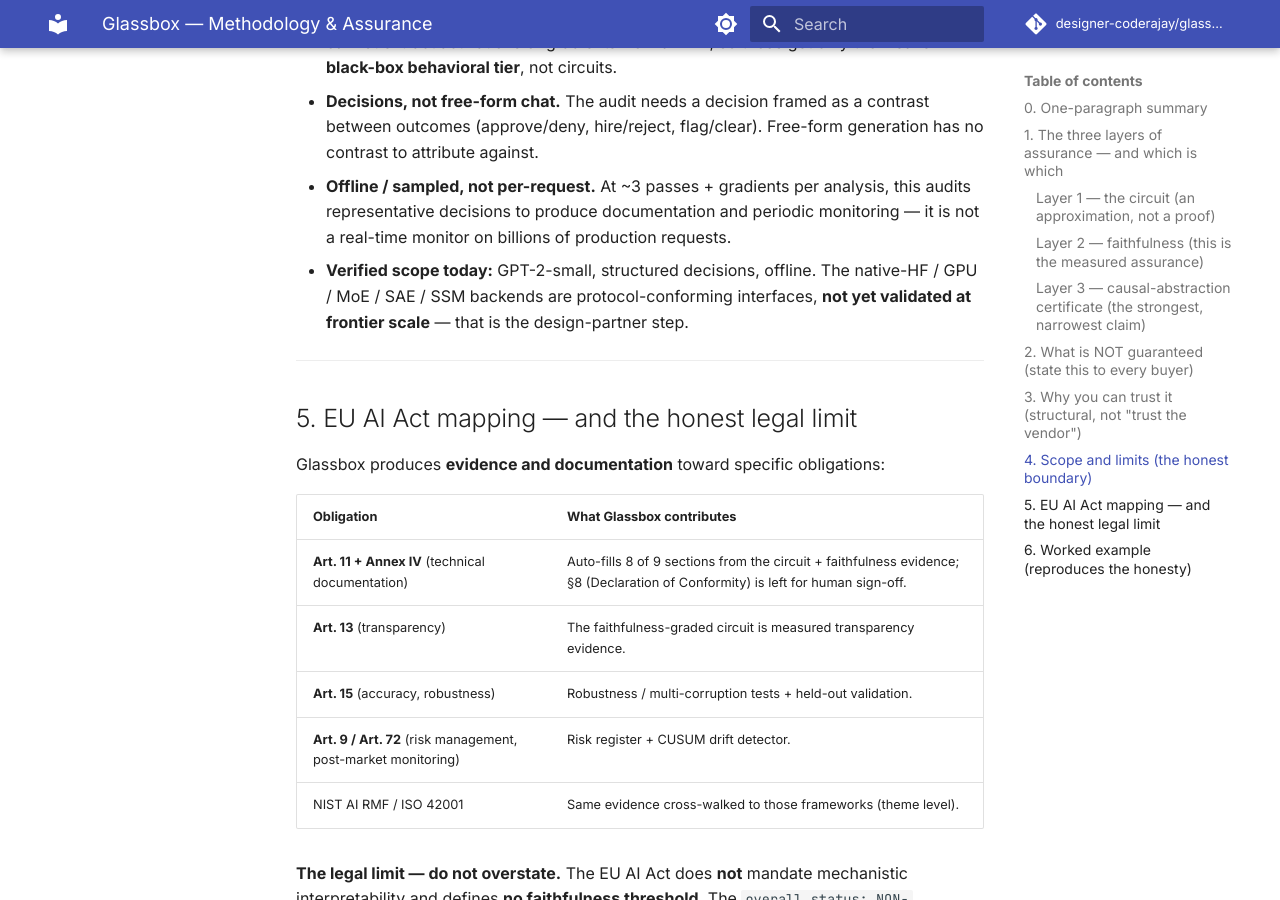
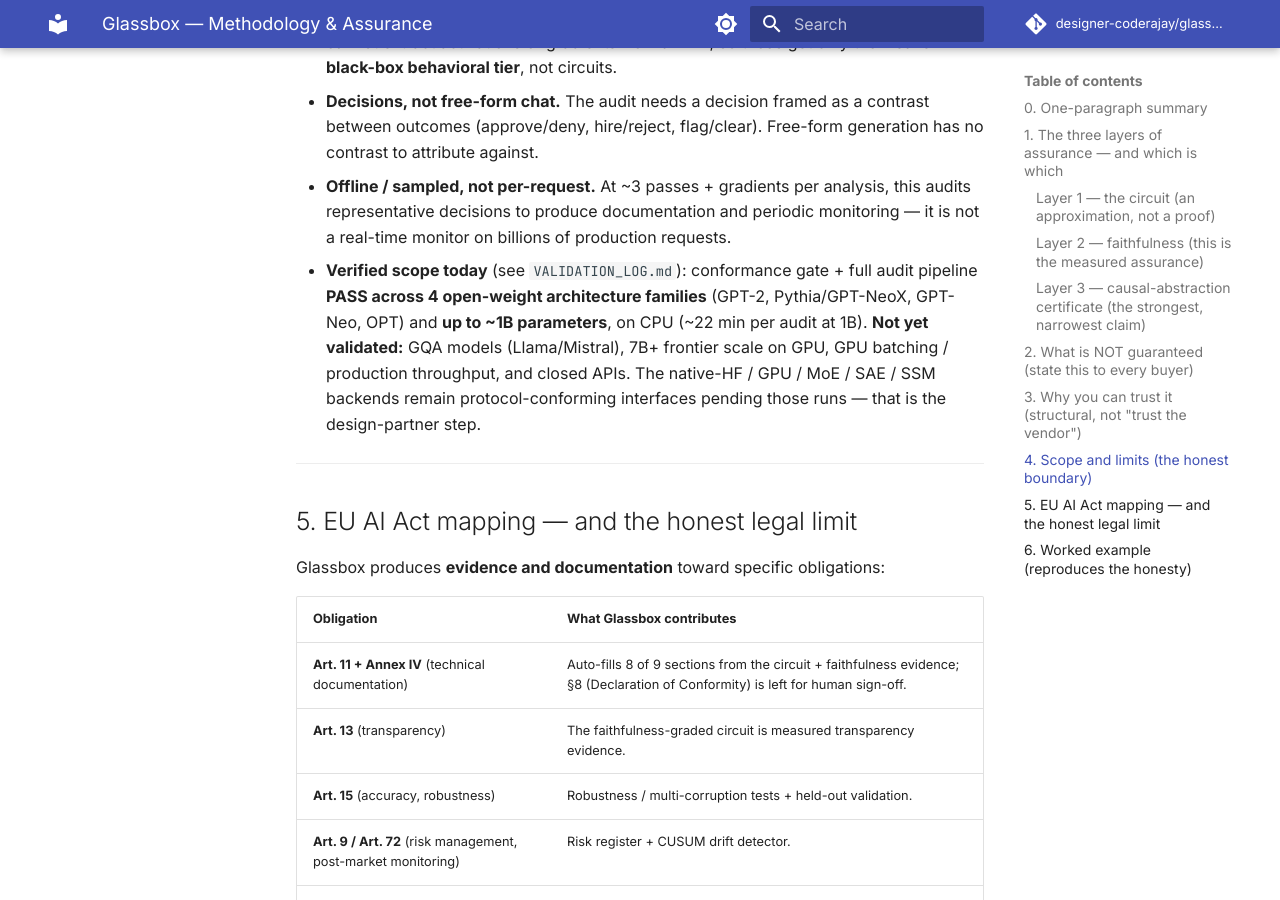
Before and after one commit to designer-coderajay/Glassbox-AI-2.0-Mechanistic-Interpretability-tool, an MkDocs documentation site: the page built from docs/METHODOLOGY_AND_ASSURANCE.md, in a window 1280 px wide and 900 px high, scrolled down 3031 px. Built offline with MkDocs 1.6.1 and Material for MkDocs 9.7.7, drawn with Linux system fonts in a browser that asks for light colours; comment, search, counter and statistics services are not loaded.

Commit message:
docs+test: 1B/multi-arch validation log + harness; scope claims to verified reality (Llama/Mistral/7B+ marked unproven)

```diff
--- a/docs/METHODOLOGY_AND_ASSURANCE.md
+++ b/docs/METHODOLOGY_AND_ASSURANCE.md
@@ -127,9 +127,13 @@
 - **Offline / sampled, not per-request.** At ~3 passes + gradients per analysis,
   this audits representative decisions to produce documentation and periodic
   monitoring — it is not a real-time monitor on billions of production requests.
-- **Verified scope today:** GPT-2-small, structured decisions, offline. The
-  native-HF / GPU / MoE / SAE / SSM backends are protocol-conforming interfaces,
-  **not yet validated at frontier scale** — that is the design-partner step.
+- **Verified scope today** (see `VALIDATION_LOG.md`): conformance gate + full
+  audit pipeline **PASS across 4 open-weight architecture families** (GPT-2,
+  Pythia/GPT-NeoX, GPT-Neo, OPT) and **up to ~1B parameters**, on CPU (~22 min per
+  audit at 1B). **Not yet validated:** GQA models (Llama/Mistral), 7B+ frontier
+  scale on GPU, GPU batching / production throughput, and closed APIs. The
+  native-HF / GPU / MoE / SAE / SSM backends remain protocol-conforming interfaces
+  pending those runs — that is the design-partner step.
 
 ---
 
```
Also changed, not shown: README.md (+8 -0 lines), docs/VALIDATION_LOG.md (added, +77 -0 lines).
